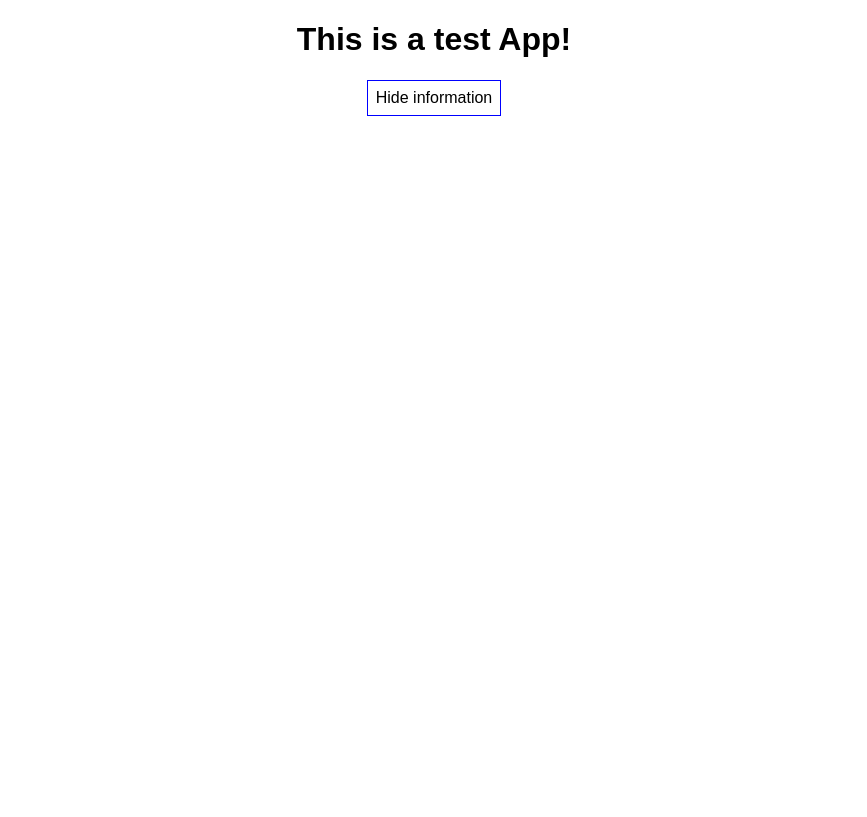
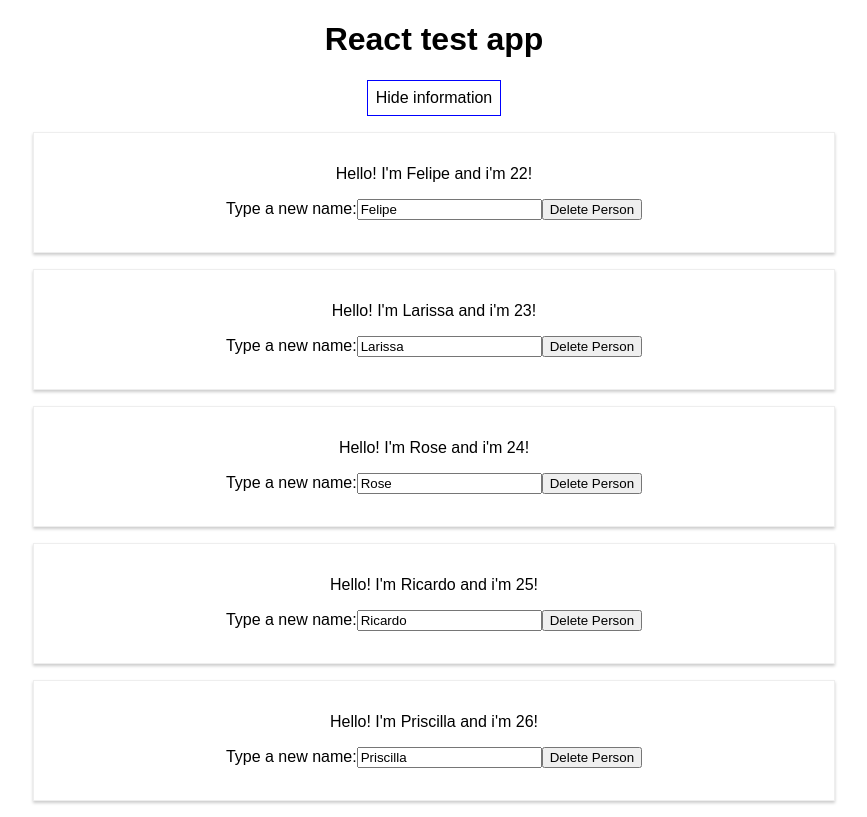
Before and after one commit to FelSiq/react-getting-started, a React (Create React App) app in the folder testApp/: page / in a window 1280 px wide. Shown: the whole page, without its empty margins (206-1073 px from the left). Built offline with nearby package versions, Linux system fonts and the light colour scheme.

Commit message:
Added some flexible lists testing.

```diff
--- a/testApp/src/App.js
+++ b/testApp/src/App.js
@@ -5,17 +5,47 @@ import Comp from './Comp/Comp';
 import './Comp/Comp.css'
 
 class App extends Component {
-
 	state = {
 		persons : [
-			{ name: 'Felipe', age: 22 }
+			{ id: '4388', name: 'Felipe', age: 22 },
+			{ id: '9246', name: 'Larissa', age: 23 },
+			{ id: '4105', name: 'Rose', age: 24 },
+			{ id: '1592', name: 'Ricardo', age: 25 },
+			{ id: '4067', name: 'Priscilla', age: 26 }
 		],
-		showInformation: false
+		showInformation: true,
+		buttonText: 'Hide'
 	}
 
 	toggleNameHandler = () => {
 		const doesShow = this.state.showInformation;
-		this.setState({showInformation: !doesShow});
+		this.setState({
+			buttonText: this.state.showInformation ? 'Show' : 'Hide',
+			showInformation: !doesShow,
+		});
+	}
+
+	deletePersonHandler = (personId) => {
+		const newData = [...this.state.persons];
+		newData.splice(personId, 1);
+		this.setState({persons: newData});
+	}
+
+	changeNameHandler = (event, personId) => {
+		const targetPersonIndex = this.state.persons.findIndex(inst => {
+			return inst.id === personId;
+		});
+
+		const personTargetUpdated = {
+			...this.state.persons[targetPersonIndex]
+		};
+
+		personTargetUpdated.name = event.target.value;
+
+		const allPersonsUpdatedData = [...this.state.persons];
+		allPersonsUpdatedData[targetPersonIndex] = personTargetUpdated
+
+		this.setState( { persons: allPersonsUpdatedData } );
 	}
 
 	render() {
@@ -30,19 +60,23 @@ class App extends Component {
 		let information = null;
 		if (this.state.showInformation) {
 			information = (<div>
-				<Comp
-				name={this.state.persons[0].name}
-				age={this.state.persons[0].age}
-				changed={this.nameChangedHandler}/>
+				{this.state.persons.map((personData, index) => {
+					return 	<Comp
+						buttonDelete = { this.deletePersonHandler.bind(this, index) }
+						key = { personData.id }
+						name = { personData.name }
+						changeBox = { (event) => this.changeNameHandler(event, personData.id) }
+						age = { personData.age } />})}
 			</div>)
 		}
 
 		return (
 			<div className="App">
-				<h1> This is a test App!</h1>
+				<h1> React test app </h1>
 				<button
 					style={style}
-					onClick={this.toggleNameHandler}>Hide information</button>
+					onClick={this.toggleNameHandler}>
+					{this.state.buttonText} information</button>
 				{ information }
 			</div>
 		 );
--- a/testApp/src/Comp/Comp.js
+++ b/testApp/src/Comp/Comp.js
@@ -1,13 +1,16 @@
 import React from 'react';
-
 import './Comp.css';
 
 const comp = (props) => {
 	return (
 		<div className='Comp'>
-			<p onClick={props.click}>Hello! I'm {props.name} and i'm {props.age}!</p>
+			<p>Hello! I'm {props.name} and i'm {props.age}!</p>
 			<p>{props.children}</p>
-			<input type='text' onChange={props.changed} />
+			<p>
+			Type a new name:
+			<input type='text' value={props.name} onChange={props.changeBox}/>
+			<button onClick={props.buttonDelete}> Delete Person </ button>
+			</p>
 		</div>
 	);
 }
```
